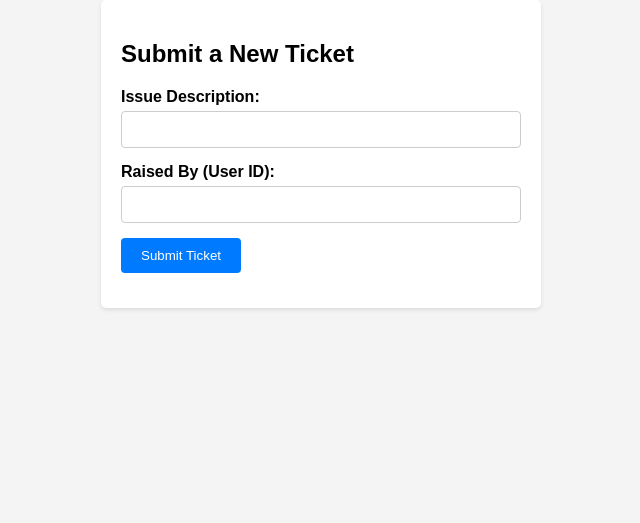
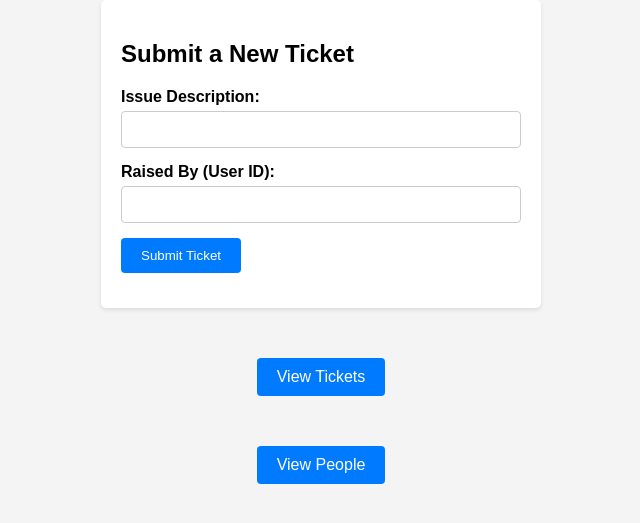
Before and after one commit to krish6388/FlaskTicketAssignment, a Flask app: page / in a window 1280 px wide. Shown: the top 523 px of the page, without its empty margins (319-959 px from the left). Run offline with Flask 3, Linux system fonts and the light colour scheme.

Commit message:
added tickets and people button

```diff
--- a/templates/index.html
+++ b/templates/index.html
@@ -20,6 +20,9 @@
         .form-group {
             margin-bottom: 15px;
         }
+        /* .additional_feature .form-group{
+            margin-left: 40%;
+        } */
         label {
             display: block;
             font-weight: bold;
@@ -62,5 +65,12 @@
             </div>
         </form>
     </div>
+    <div style="text-align: center; margin-top: 50px;">
+        <a href="/tickets" style="display: inline-block; padding: 10px 20px; background-color: #007bff; color: #fff; text-decoration: none; border-radius: 4px;">View Tickets</a>
+    </div>
+    <div style="text-align: center; margin-top: 50px;">
+        <a href="/people" style="display: inline-block; padding: 10px 20px; background-color: #007bff; color: #fff; text-decoration: none; border-radius: 4px;">View People</a>
+    </div>
+
 </body>
 </html>
```
